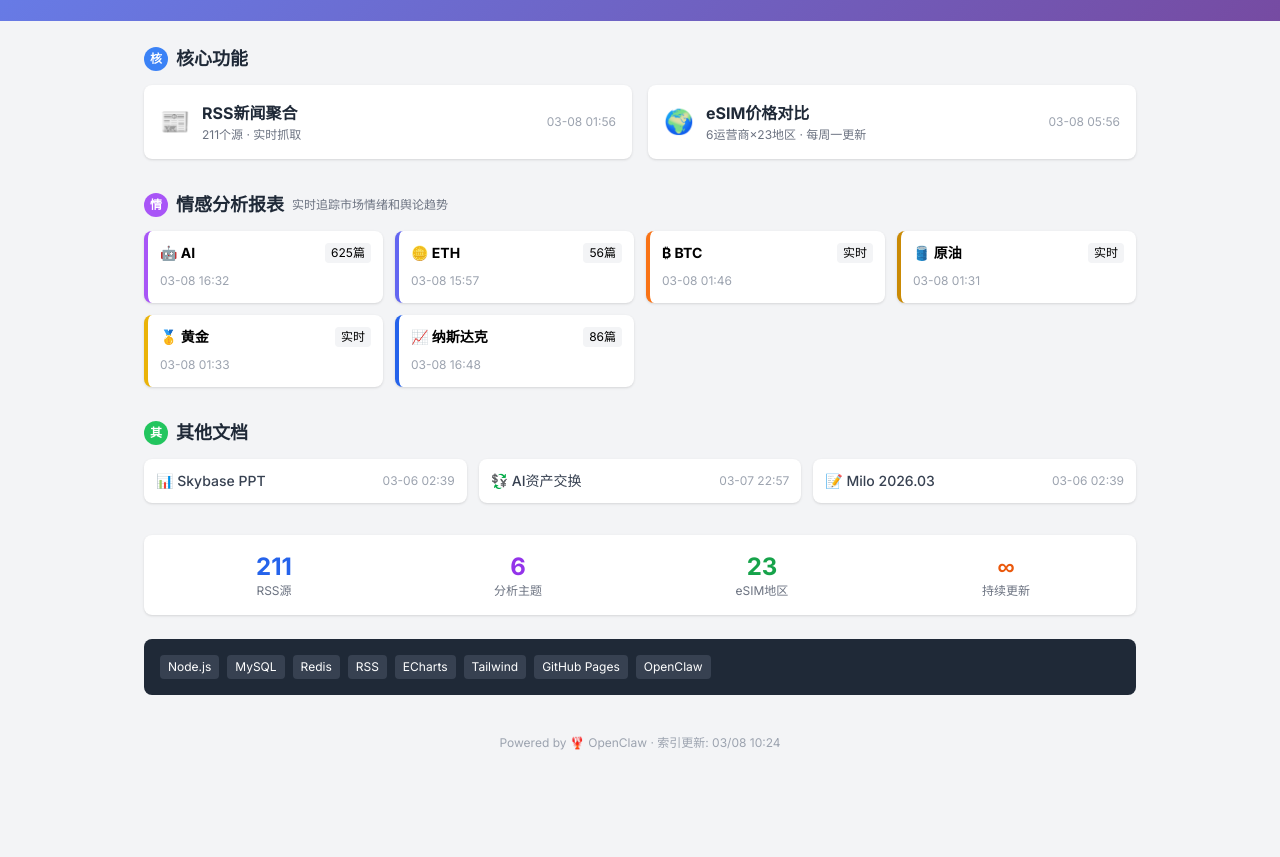
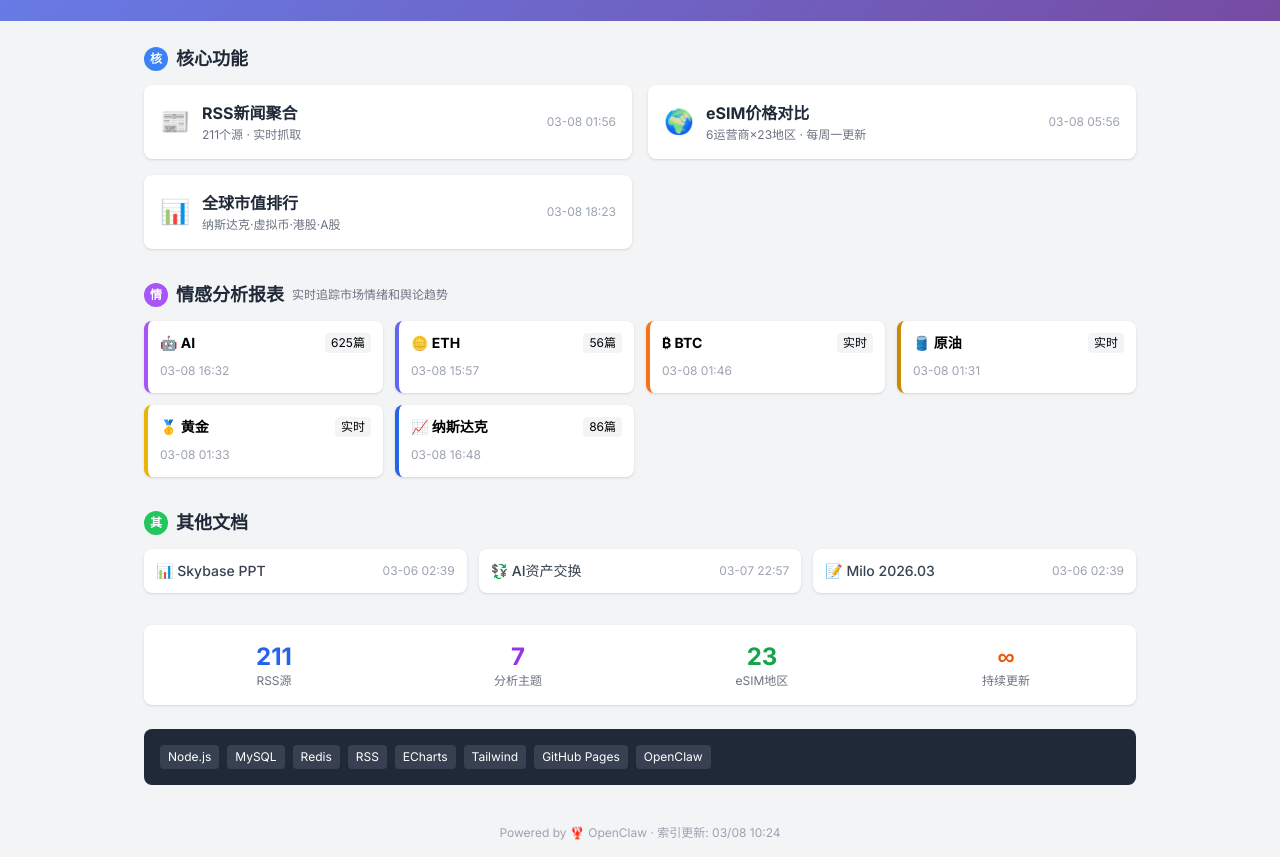
Before and after one commit to kongnet/sky-doc, a plain HTML site: page index.html in a window 1280 px wide. Shown: the part 87-944 px from the top of the page. Before the commit the page ends 854 px from the top, so only its background shows below. Drawn offline with nearby package versions, Linux system fonts and the light colour scheme.

Commit message:
Update index.html: add global market cap ranking link

```diff
--- a/index.html
+++ b/index.html
@@ -51,6 +51,17 @@
               <p class="text-xs text-gray-500 mt-0.5">6运营商×23地区 · 每周一更新</p>
             </div>
             <span class="text-xs text-gray-400">03-08 05:56</span>
+          </div>
+        </a>
+
+        <a href="marketcap-ranking.html" class="bg-white rounded-lg shadow p-4 card-hover block">
+          <div class="flex items-center">
+            <span class="text-2xl mr-3">📊</span>
+            <div class="flex-1">
+              <h3 class="font-bold text-gray-800">全球市值排行</h3>
+              <p class="text-xs text-gray-500 mt-0.5">纳斯达克·虚拟币·港股·A股</p>
+            </div>
+            <span class="text-xs text-gray-400">03-08 18:23</span>
           </div>
         </a>
       </div>
@@ -154,8 +165,8 @@
           <div class="text-xs text-gray-500">RSS源</div>
         </div>
         <div>
-          <div class="text-2xl font-bold text-purple-600">6</div>
-          <div class="text-xs text-gray-500">分析主题</div>
+<div class="text-2xl font-bold text-purple-600">7</div>
+        <div class="text-xs text-gray-500">分析主题</div>
         </div>
         <div>
           <div class="text-2xl font-bold text-green-600">23</div>
```
